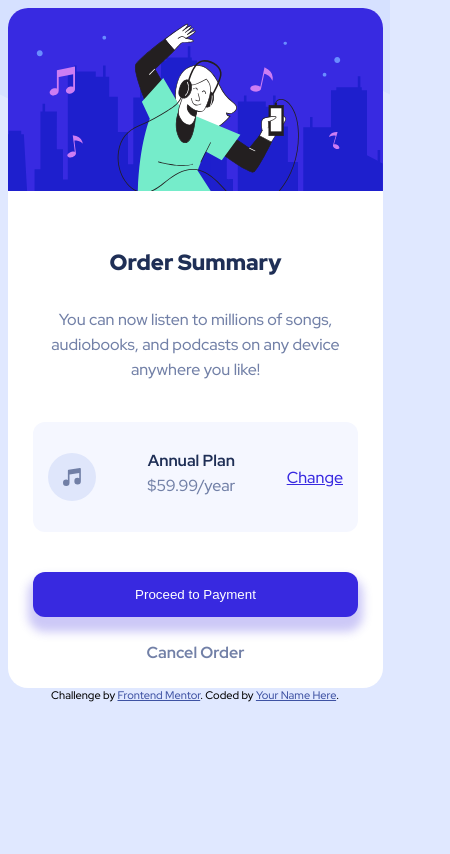
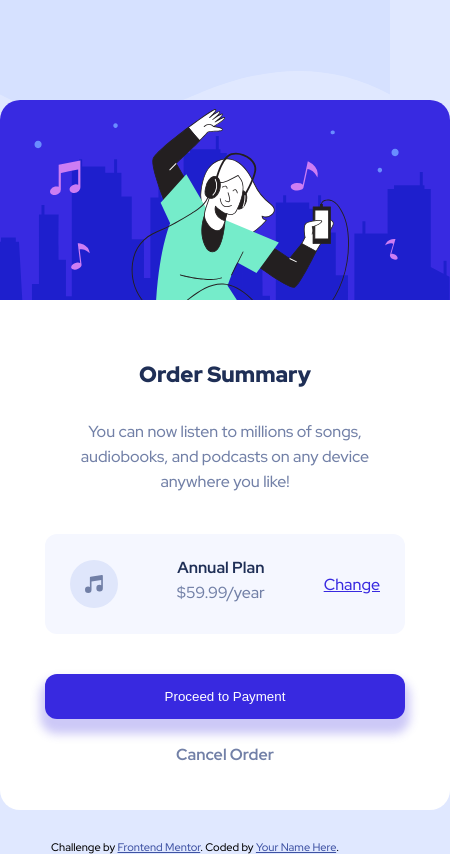
Before and after one commit to rhysrob/order-summary-component-main, a plain HTML site: page index.html in a window 390 px wide. Shown: the whole page, 450 px wide, since content can reach past the window. Drawn offline with Linux system fonts and the light colour scheme.

Commit message:
media query

```diff
--- a/index.html
+++ b/index.html
@@ -19,9 +19,15 @@
   <!-- Feel free to remove these styles or customise in your own stylesheet 👍 -->
   <style>
     body {
+      margin: 0 auto;
       background: hsl(225, 100%, 94%) url('images/pattern-background-desktop.svg') no-repeat;
       background-size: contain;
-      font-family: 'Red Hat Display', sans-serif
+      font-family: 'Red Hat Display', sans-serif;
+      width: 100%;
+      display: flex;
+      justify-content: center;
+      flex-direction: column;
+      ;
     }
 
     h1 {
@@ -43,29 +49,31 @@
     }
 
 
-
     .card {
       border-radius: 20px;
-      margin: 0 auto;
-      width: 375px;
+      width: 450px;
       text-align: center;
       background: white;
+      margin: 100px auto 30px;
+
 
     }
 
     .card-header {
       background: url('images/illustration-hero.svg') no-repeat;
-      background-size: contain;
+      background-size: cover;
+
       height: 200px;
-
+      width: 100%;
       border-top-left-radius: 20px;
       border-top-right-radius: 20px;
+      background-position: center;
     }
 
     .card-body {
       display: flex;
       flex-direction: column;
-      padding: 25px;
+      padding: 45px;
     }
 
     .card-inner {
@@ -73,16 +81,20 @@
       flex-direction: row;
       align-items: center;
       background: #f5f7ff;
-
       border-radius: 12px;
-      padding: 15px;
+      padding: 25px;
       justify-content: space-between;
       margin: 15px 0;
-      height: 80px
+      height: 100px;
+      box-sizing: border-box;
     }
 
     .card-inner a {
       color: #3829e0;
+    }
+
+    .card-inner a:hover {
+      color: #766cf1;
     }
 
     button {
@@ -98,10 +110,20 @@
       box-shadow: 0px 10px 10px 5px rgba(56, 41, 224, 0.25);
     }
 
+    button:hover {
+      background: #766cf1;
+      cursor: pointer;
+
+    }
+
     .cancel-btn {
       text-decoration: none;
       font-weight: 700;
       color: #7280a7
+    }
+
+    .cancel-btn:hover {
+      color: #1f2f56;
     }
 
     .attribution {
@@ -111,6 +133,21 @@
 
     .attribution a {
       color: hsl(228, 45%, 44%);
+    }
+
+    @media screen and (max-width:375px) {
+      .card {
+        width: 325px;
+        margin: 75px 25px;
+      }
+
+      .card-body {
+        padding: 25px;
+      }
+
+      .card-inner {
+        padding: 15px;
+      }
     }
   </style>
 </head>
```
